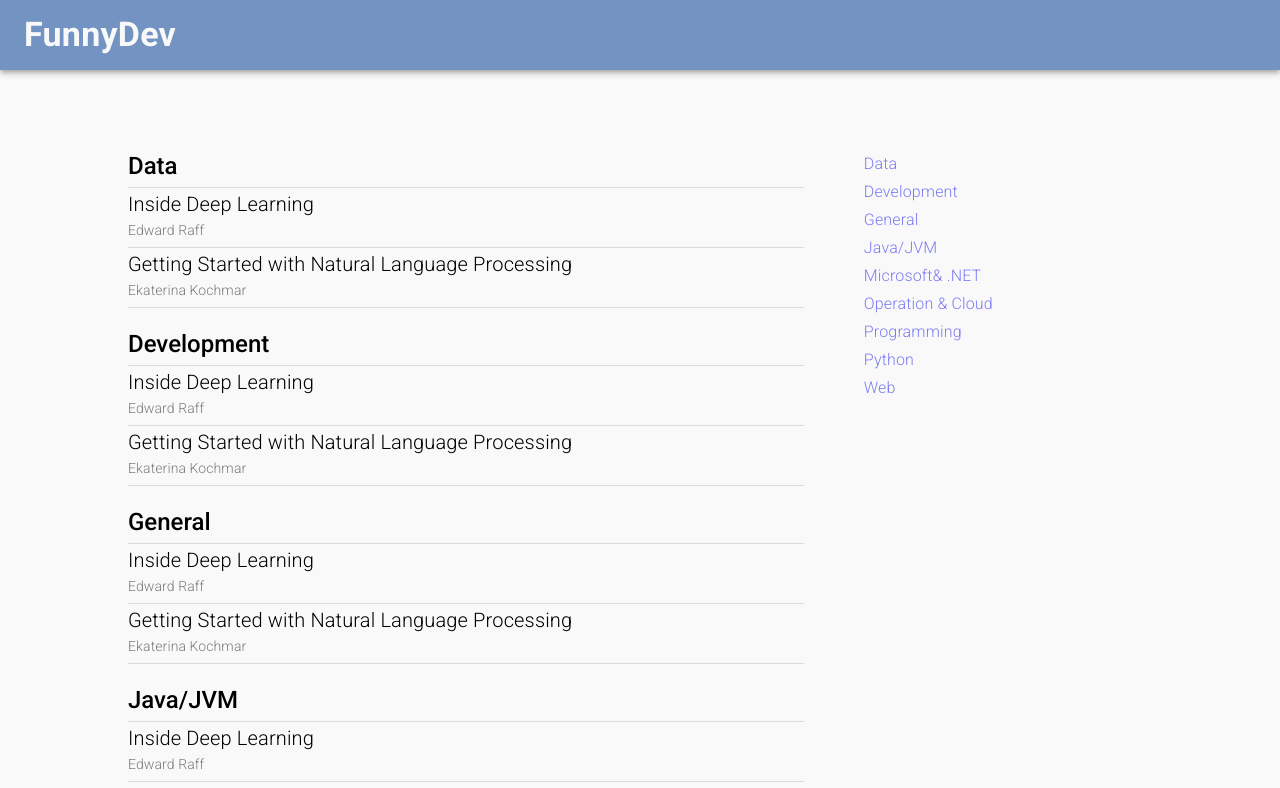
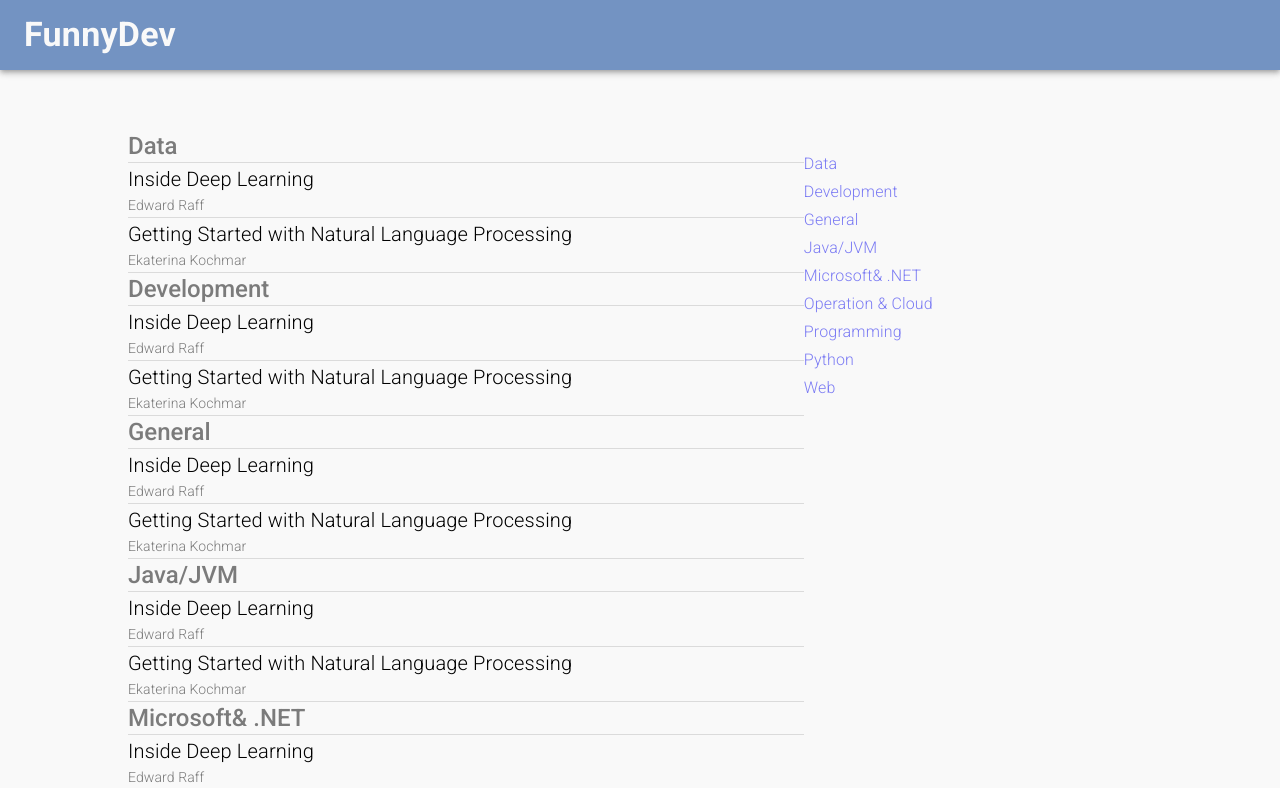
Before and after one commit to FunnyDevP/react_book_store, a React (Create React App) app: page / in a window 1280 px wide. Shown: the top 788 px of the page. Built offline with nearby package versions, Linux system fonts and the light colour scheme.

Commit message:
add css for each component

```diff
--- /dev/null
+++ b/src/components/Home/BookCategory/BookCategory.css
@@ -0,0 +1,15 @@
+
+.categoryContainer {
+    float: right;
+    width: 34%;
+    margin-top: 20px;
+}
+
+.categoryNameLink {
+    text-decoration: none;
+}
+
+.categoryName {
+    opacity: 50%;
+    margin-left: 60px;
+}
--- a/src/components/Home/BookCategory/BookCategory.tsx
+++ b/src/components/Home/BookCategory/BookCategory.tsx
@@ -4,26 +4,21 @@ import CustomTheme from "../CustomTheme";
 import Box from "@mui/material/Box";
 import Typography from "@mui/material/Typography";
 import DummyBookCategory from "../../../service/DummyBookCategory";
+import "./BookCategory.css";
 
 const BookCategory: FC = () => {
   return (
     <ThemeProvider theme={CustomTheme}>
-      <Box sx={{ float: "right", width: "34%", marginTop: "20px" }}>
+      <Box className="categoryContainer">
         {DummyBookCategory.map((cate) => {
           return (
             <a
               href={`#${cate}`}
-              style={{ textDecoration: "none" }}
+              className="categoryNameLink"
               data-testid={"cate_lists"}
               key={cate}
             >
-              <Typography
-                variant={"subtitle1"}
-                sx={{
-                  opacity: "50%",
-                  marginLeft: "60px",
-                }}
-              >
+              <Typography variant={"subtitle1"} className="categoryName">
                 {cate}
               </Typography>
             </a>
--- /dev/null
+++ b/src/components/Home/BookList/BookList.css
@@ -0,0 +1,16 @@
+.divider {
+    margin-top: 5px;
+}
+
+.bookListContainer {
+    width: 66%;
+    display: inline-block;
+}
+
+.categoryName {
+    margin-top: 20px;
+}
+
+.bookAuthor {
+    opacity: 50%;
+}
--- a/src/components/Home/BookList/BookList.tsx
+++ b/src/components/Home/BookList/BookList.tsx
@@ -5,35 +5,31 @@ import { ThemeProvider } from "@mui/material";
 import CustomTheme from "../CustomTheme";
 import Typography from "@mui/material/Typography";
 import Divider from "@mui/material/Divider";
+import "./BookList.css";
 
 const BookList: FC = () => {
   return (
-    <Box
-      sx={{
-        width: "66%",
-        display: "inline-block",
-      }}
-    >
+    <Box className="bookListContainer">
       {BookData.data.map((data) => {
         return (
           <div data-testid={"book_lists_data"} key={data.CategoryName}>
             <ThemeProvider theme={CustomTheme}>
               <Typography
                 variant={"h5"}
-                sx={{ marginTop: "20px" }}
+                className="categoryName"
                 id={data.CategoryName}
                 data-testid={"category_name"}
               >
                 {data.CategoryName}
               </Typography>
-              <Divider sx={{ marginTop: "5px" }} />
+              <Divider className="divider" />
               {data.BookData.map((data) => (
                 <div key={data.id} data-testid={"category_lists"}>
                   <Typography variant={"h6"}>{data.name}</Typography>
-                  <Typography variant={"subtitle2"} sx={{ opacity: "50%" }}>
+                  <Typography variant={"subtitle2"} className="bookAuthor">
                     {data.author}
                   </Typography>
-                  <Divider sx={{ marginTop: "5px" }} />
+                  <Divider className="divider" />
                 </div>
               ))}
             </ThemeProvider>
--- /dev/null
+++ b/src/components/Home/Home.css
@@ -0,0 +1,5 @@
+.container {
+    padding-left: 10%;
+    padding-right: 10%;
+    margin-top: 60px;
+}
--- a/src/components/Home/Home.tsx
+++ b/src/components/Home/Home.tsx
@@ -2,16 +2,11 @@ import React, { FC } from "react";
 import Box from "@mui/material/Box";
 import BookCategory from "./BookCategory/BookCategory";
 import BookList from "./BookList/BookList";
+import "./Home.css";
 
 const Home: FC = () => {
   return (
-    <Box
-      sx={{
-        paddingLeft: "10%",
-        paddingRight: "10%",
-        marginTop: "60px",
-      }}
-    >
+    <Box className="container">
       <BookList />
       <BookCategory />
     </Box>
```
